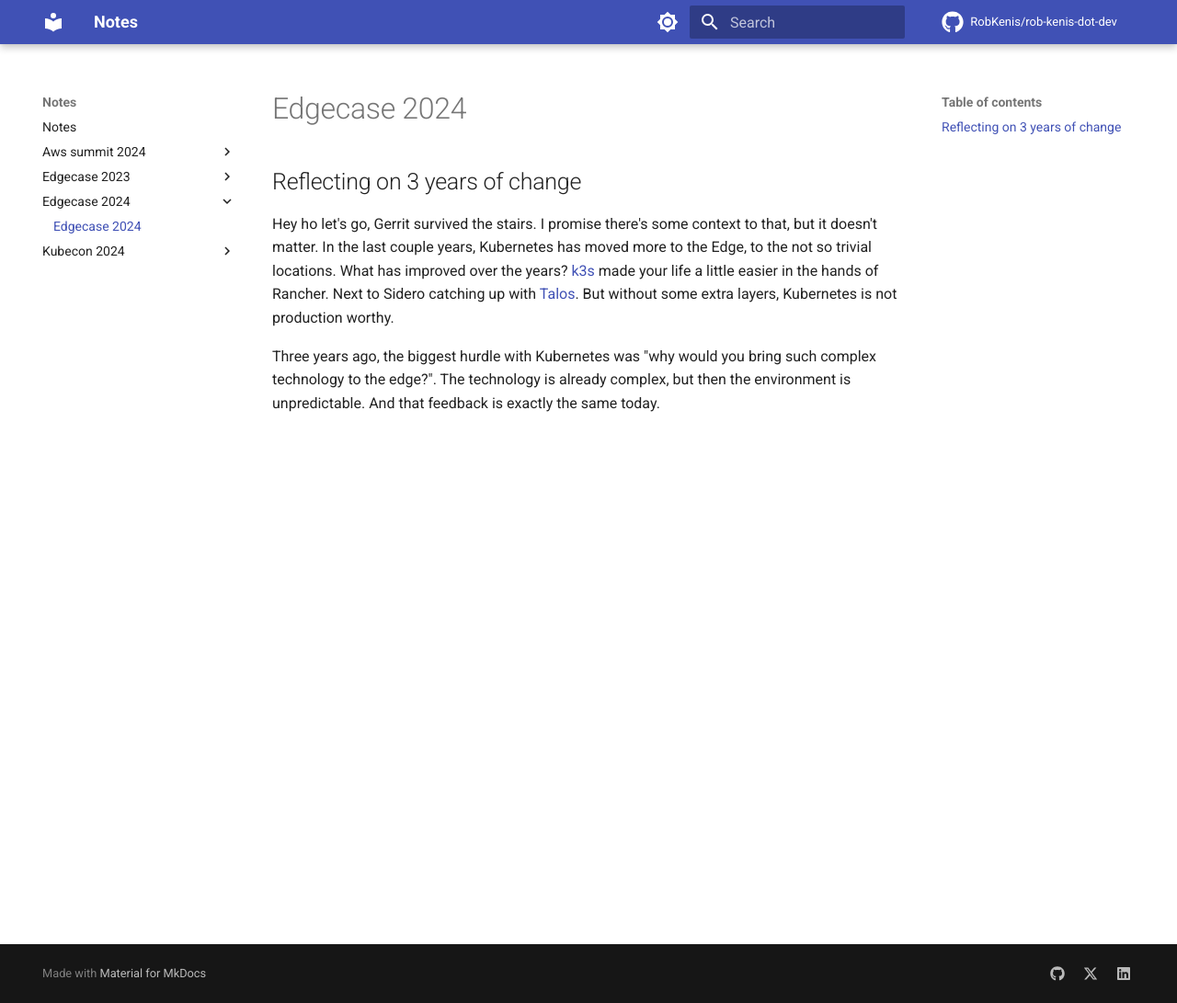
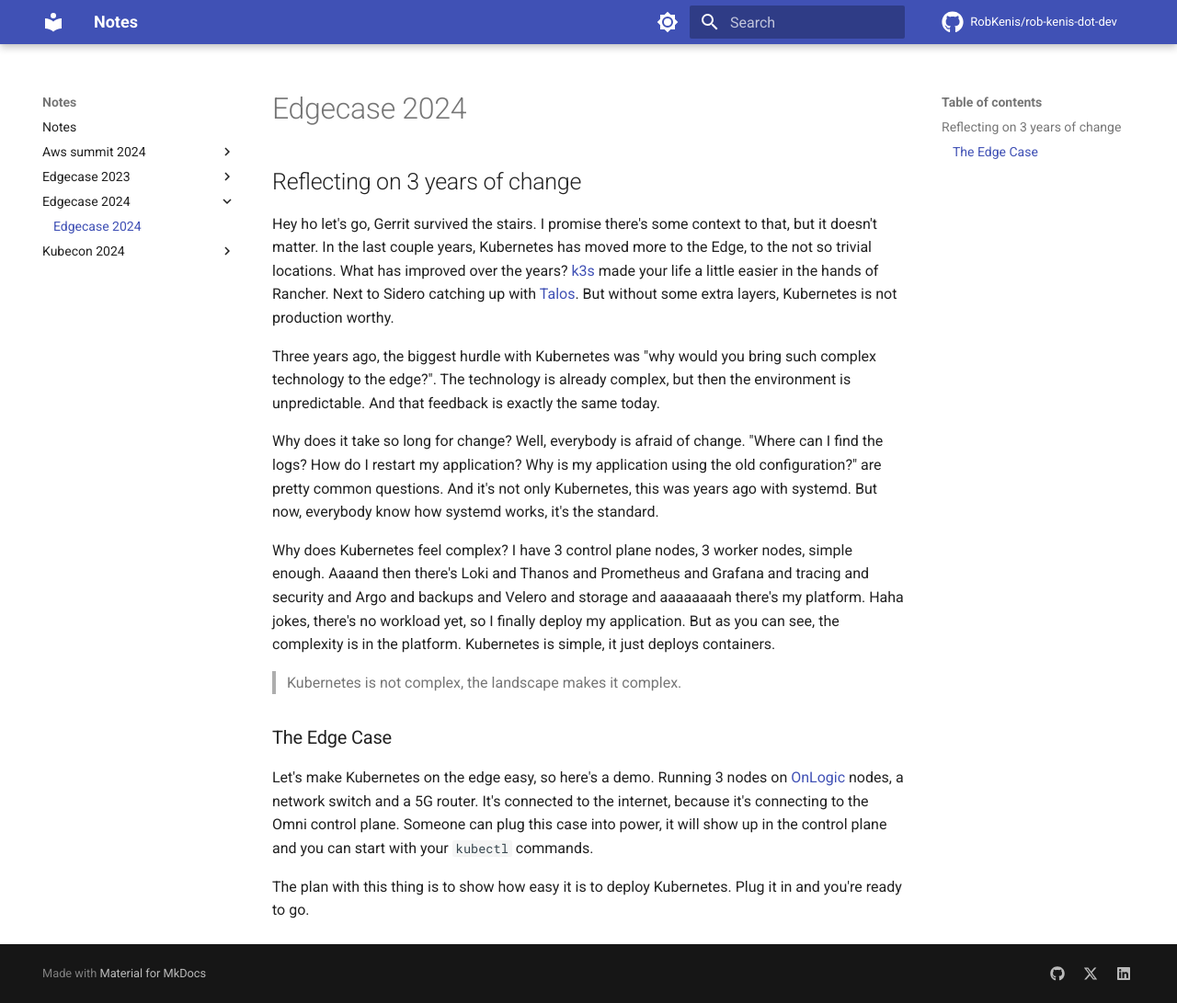
Before and after one commit to RobKenis/rob-kenis-dot-dev, an MkDocs documentation site: the page built from docs/edgecase-2024/README.md, in a window 1280 px wide and 1091 px high. Shown: the whole window at 92% size. Built offline with MkDocs 1.6.1 and Material for MkDocs 9.7.7, drawn with Linux system fonts in a browser that asks for light colours; comment, search, counter and statistics services are not loaded.

Commit message:
Add notes on the edge case

```diff
--- a/docs/edgecase-2024/README.md
+++ b/docs/edgecase-2024/README.md
@@ -9,3 +9,22 @@ up with [Talos](https://www.talos.dev/). But without some extra layers, Kubernet
 
 Three years ago, the biggest hurdle with Kubernetes was "why would you bring such complex technology to the edge?".
 The technology is already complex, but then the environment is unpredictable. And that feedback is exactly the same today.
+
+Why does it take so long for change? Well, everybody is afraid of change. "Where can I find the logs? How do I restart my application?
+Why is my application using the old configuration?" are pretty common questions. And it's not only Kubernetes, this was
+years ago with systemd. But now, everybody know how systemd works, it's the standard.
+
+Why does Kubernetes feel complex? I have 3 control plane nodes, 3 worker nodes, simple enough. Aaaand then there's Loki and
+Thanos and Prometheus and Grafana and tracing and security and Argo and backups and Velero and storage and aaaaaaaah there's my
+platform. Haha jokes, there's no workload yet, so I finally deploy my application. But as you can see, the complexity is in the
+platform. Kubernetes is simple, it just deploys containers.
+
+> Kubernetes is not complex, the landscape makes it complex.
+
+### The Edge Case
+
+Let's make Kubernetes on the edge easy, so here's a demo. Running 3 nodes on [OnLogic](https://www.onlogic.com/store/computers/) nodes,
+a network switch and a 5G router. It's connected to the internet, because it's connecting to the Omni control plane. Someone can plug
+this case into power, it will show up in the control plane and you can start with your `kubectl` commands.
+
+The plan with this thing is to show how easy it is to deploy Kubernetes. Plug it in and you're ready to go.
```
